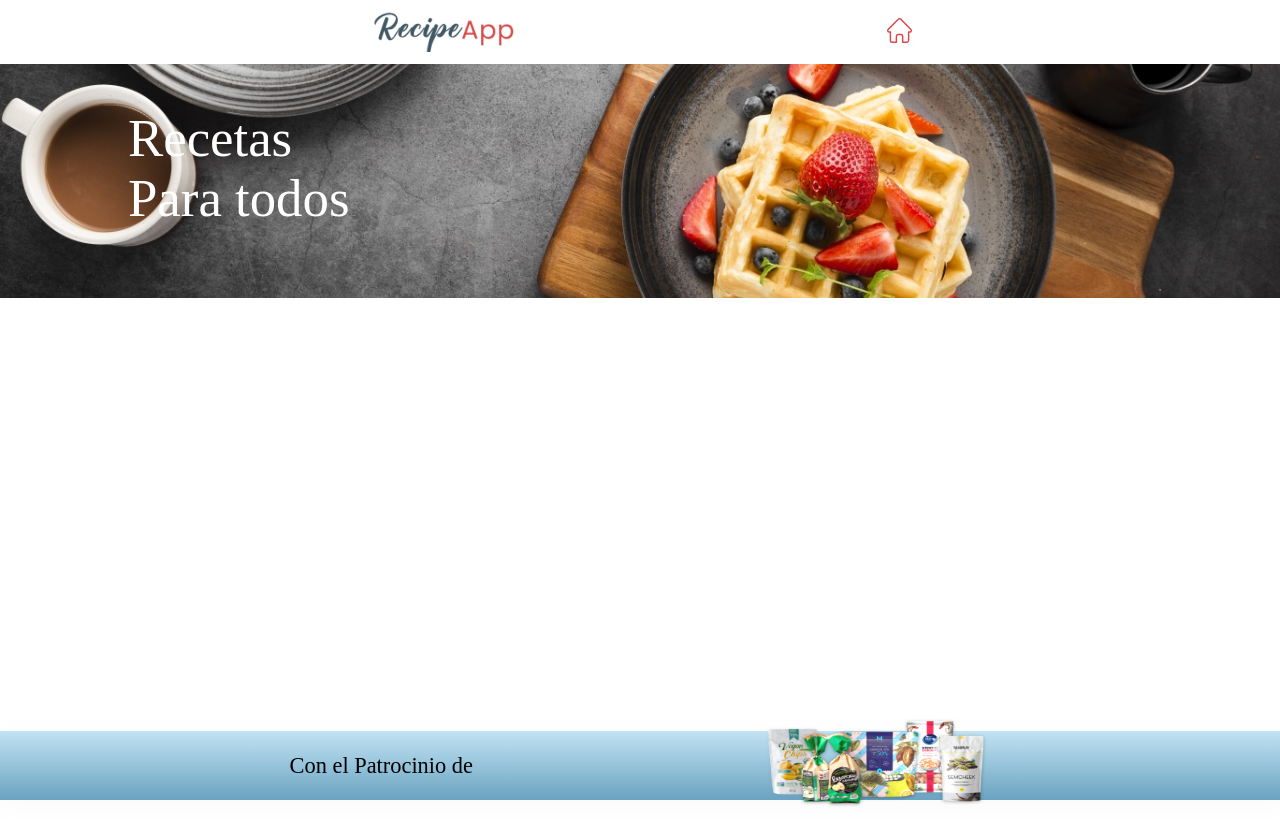
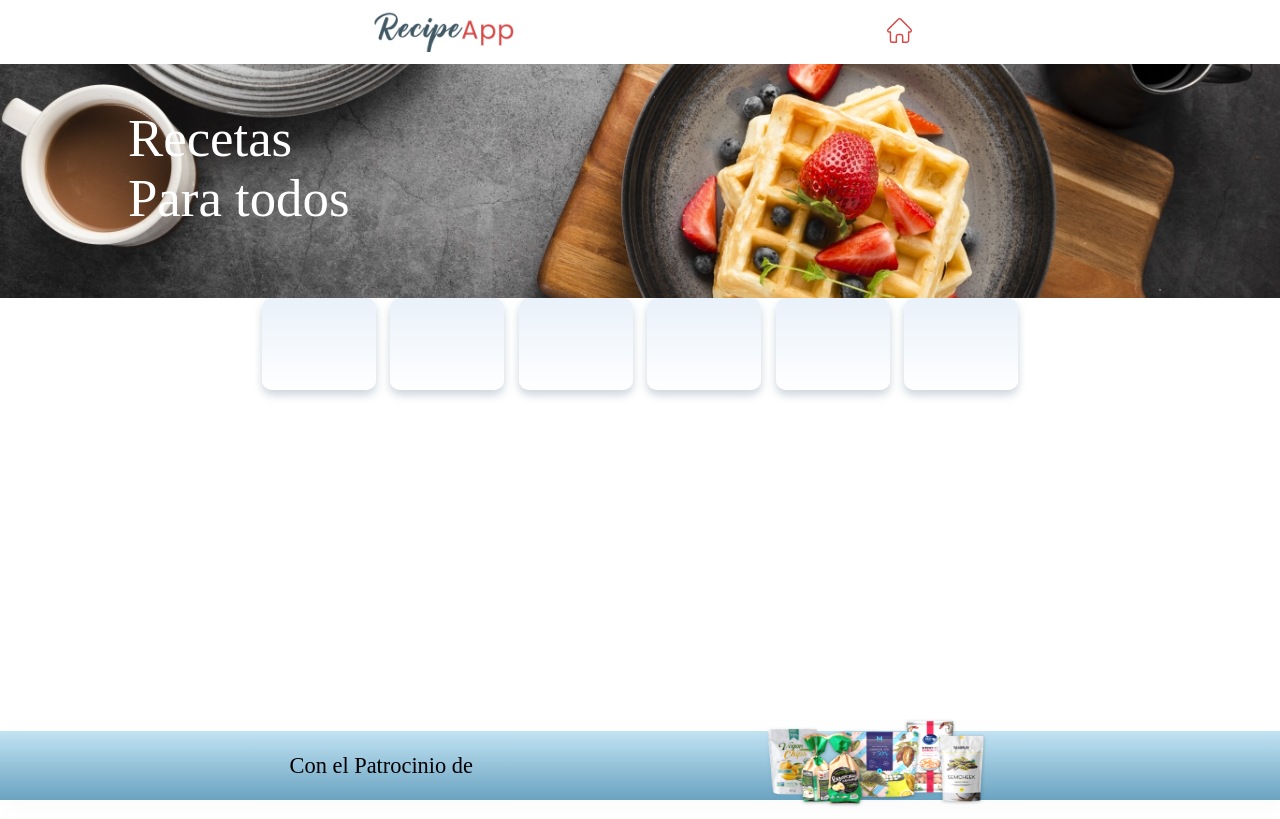
Before and after one commit to Juanpabedoyav/RecipeApp, a React (Create React App) app: page / in a window 1280 px wide. Built offline with nearby package versions, Linux system fonts and the light colour scheme; no server answers.

Commit message:
add: Categories components

```diff
--- /dev/null
+++ b/src/components/Categories/index.tsx
@@ -0,0 +1,20 @@
+import styles from "styles/Categories.module.scss";
+
+export const Categories = () => {
+  return (
+    <div className={styles.Categories}>
+
+        <ul className={styles['list-categories']}>
+            <li></li>
+            <li></li>
+            <li></li>
+            <li></li>
+            <li></li>
+            <li></li>
+
+        </ul>
+
+
+    </div>
+  )
+}
--- a/src/container/Home/index.tsx
+++ b/src/container/Home/index.tsx
@@ -1,9 +1,11 @@
 import { Banner } from "components/Banner"
+import { Categories } from "components/Categories"
 
 export const Home = () => {
   return (
     <>
         <Banner />
+        <Categories />
     </>
   )
 }
--- /dev/null
+++ b/src/styles/Categories.module.scss
@@ -0,0 +1,25 @@
+//change to others breakpoints
+
+.Categories{
+  width: 100%;
+  padding: 0 1.4rem;
+  height: 200px;
+  margin-bottom: 1rem;
+}
+
+.list-categories{
+  list-style: none;
+  display: flex;
+  flex-wrap: wrap;
+  justify-content: center;
+gap: 0.9rem;
+flex-direction: row;
+li{
+    border-radius: 10px;
+    height: 92px;
+    width: 114px;
+    background: transparent linear-gradient(180deg, #E9F1FA 0%, #FFFFFF 100%);
+    box-shadow: 0px 5px 9px #8395A766;
+
+  }
+}
```
